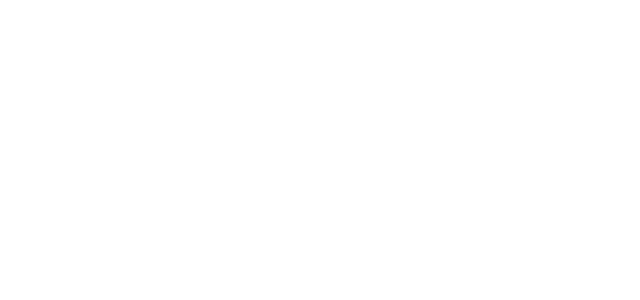
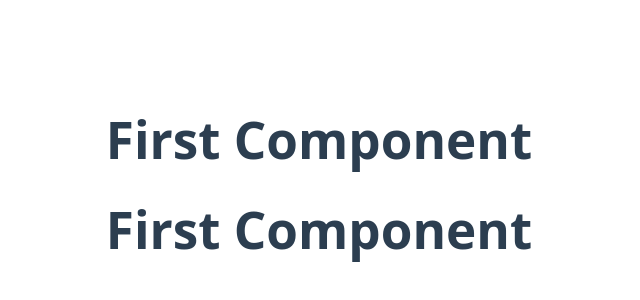
Before and after one commit to jlcarrascof/v3-capi-sc, a Vue app in the folder class3-vue3-ts/: page / in a window 1280 px wide. Shown: the part 216-516 px from the top of the page, without its empty margins (321-961 px from the left). Built offline with nearby package versions, Linux system fonts and the light colour scheme.

Commit message:
feat: update App.vue to include FirstComponent and SecondComponent in template

```diff
--- a/class3-vue3-ts/src/App.vue
+++ b/class3-vue3-ts/src/App.vue
@@ -1,9 +1,12 @@
 <script setup lang="ts">
-
+  import FirstComponent from './components/FirstComponent.vue'
+  import SecondComponent from './components/SecondComponent.vue'
 </script>
 
 <template>
   <div>
+    <FirstComponent />
+    <SecondComponent />
   </div>
 </template>
 
```
